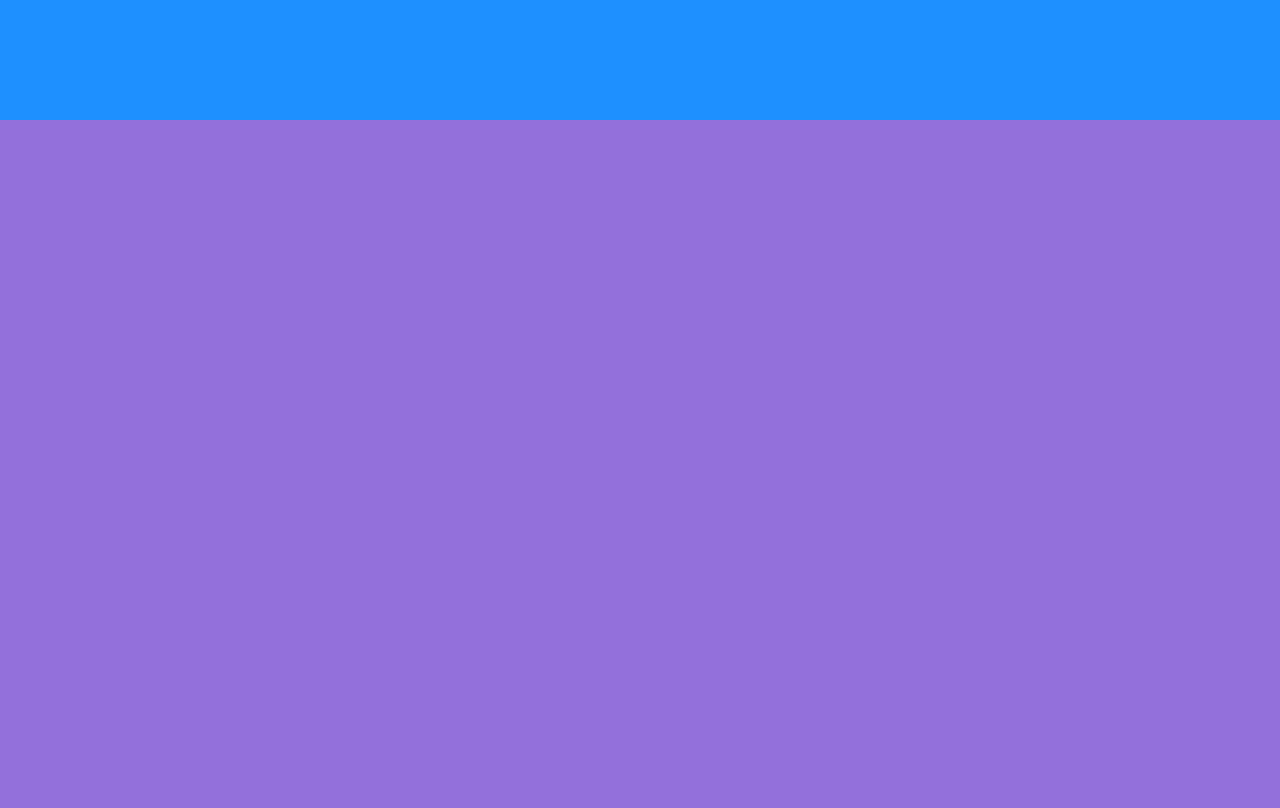
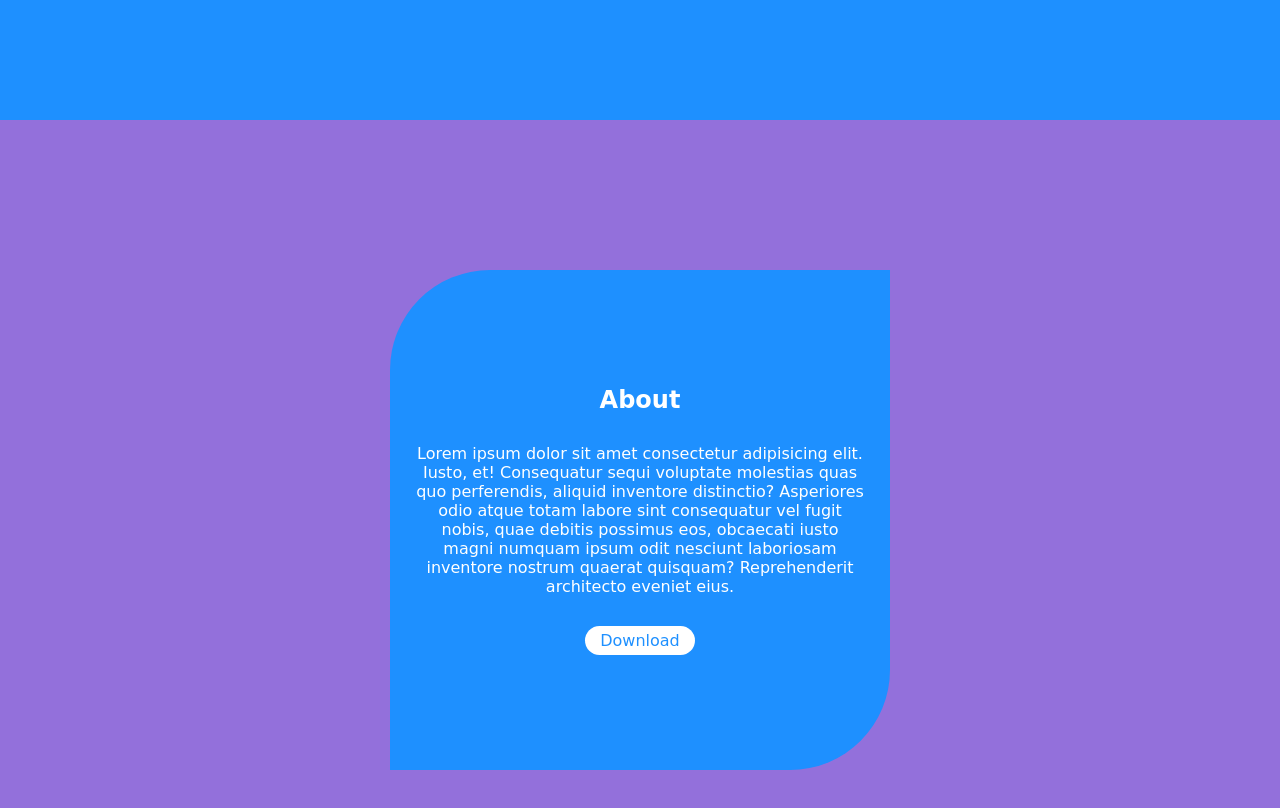
Before and after one commit to saiddakmalov/project, a plain HTML site: page index.html in a window 1280 px wide. Shown: the part 680-1488 px from the top of the page. Drawn offline with Linux system fonts and the light colour scheme.

Commit message:
add content

```diff
--- a/css/main.css
+++ b/css/main.css
@@ -69,4 +69,34 @@ body {
 section {
     min-height: 100vh;
     background: mediumpurple;
+    display: flex;
+    justify-content: center;
+    align-items: center;
 }
+
+.section__content {
+    max-width: 500px;
+    width: 100%;
+    min-height: 500px;
+    border-radius: 100px 0;
+    display: flex;
+    justify-content: center;
+    align-items: center;
+    flex-direction: column;
+    gap: 30px;
+    text-align: center;
+    background: dodgerblue;
+    color: #fff;
+}
+
+.section__txt {
+    max-width: 450px;
+    width: 100%;
+}
+
+.section__btn {
+    padding: 5px 15px;
+    background: #fff;
+    border-radius: 20px;
+    color: dodgerblue;
+}
--- a/index.html
+++ b/index.html
@@ -34,7 +34,11 @@
       </header>
       <main>
           <section class="section">
-
+            <div class="section__content">
+                <h2 class="section__title">About</h2>
+                <p class="section__txt">Lorem ipsum dolor sit amet consectetur adipisicing elit. Iusto, et! Consequatur sequi voluptate molestias quas quo perferendis, aliquid inventore distinctio? Asperiores odio atque totam labore sint consequatur vel fugit nobis, quae debitis possimus eos, obcaecati iusto magni numquam ipsum odit nesciunt laboriosam inventore nostrum quaerat quisquam? Reprehenderit architecto eveniet eius.</p>
+                <a href="#" class="section__btn">Download</a>
+            </div>
           </section>
       </main>
 </body>
```
